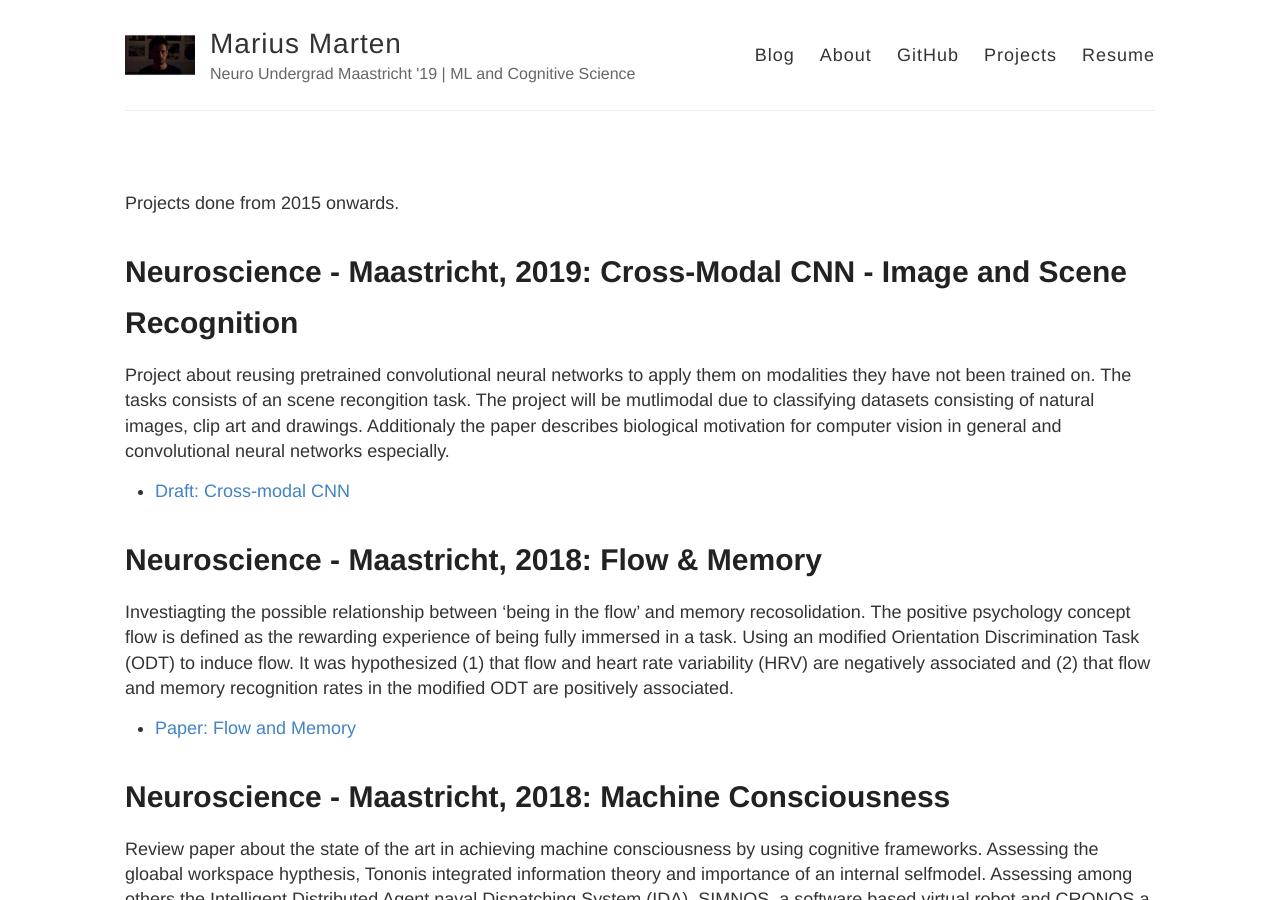
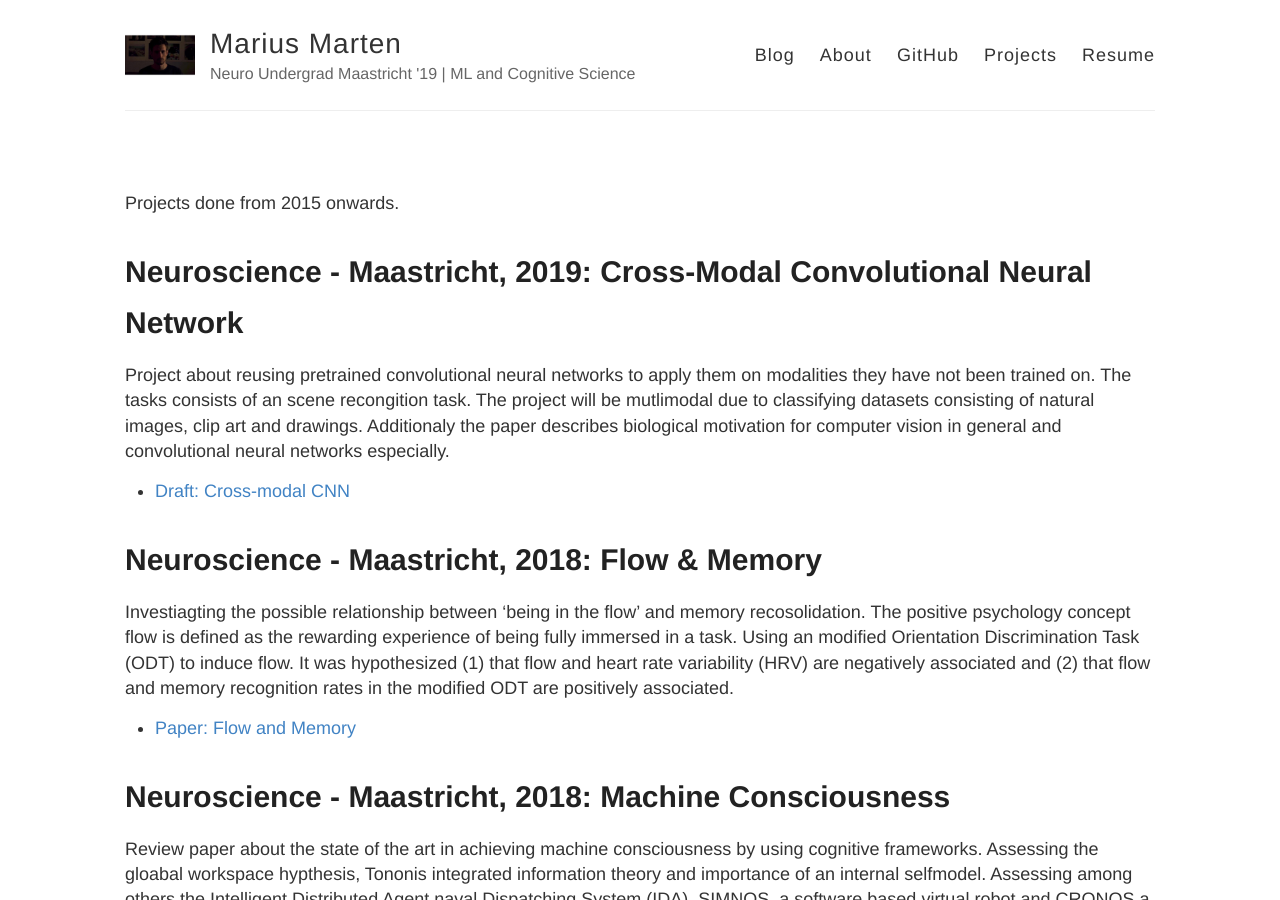
Before and after one commit to Mariusmarten/mariusmarten.github.io, a Jekyll site: the page built from projects.md, in a window 1280 px wide and 900 px high. Built offline with Jekyll 4.4.1, drawn with Linux system fonts in a browser that asks for light colours.

Commit message:
Update projects.md

```diff
--- a/projects.md
+++ b/projects.md
@@ -4,7 +4,7 @@ permalink: /projects/
 ---
 Projects done from 2015 onwards.
 
-Neuroscience - Maastricht, 2019: Cross-Modal CNN - Image and Scene Recognition
+Neuroscience - Maastricht, 2019: Cross-Modal Convolutional Neural Network
 ====================
 Project about reusing pretrained convolutional neural networks to apply them on modalities they have not been trained on. The tasks consists of an scene recongition task. The project will be mutlimodal due to classifying datasets consisting of natural images, clip art and drawings. Additionaly the paper describes biological motivation for computer vision in general and convolutional neural networks especially.
 - [Draft: Cross-modal CNN]({{mariusmarten.github.io}}/projects/2019_First_Draft_Cross_Modal_Networks.pdf)
```
